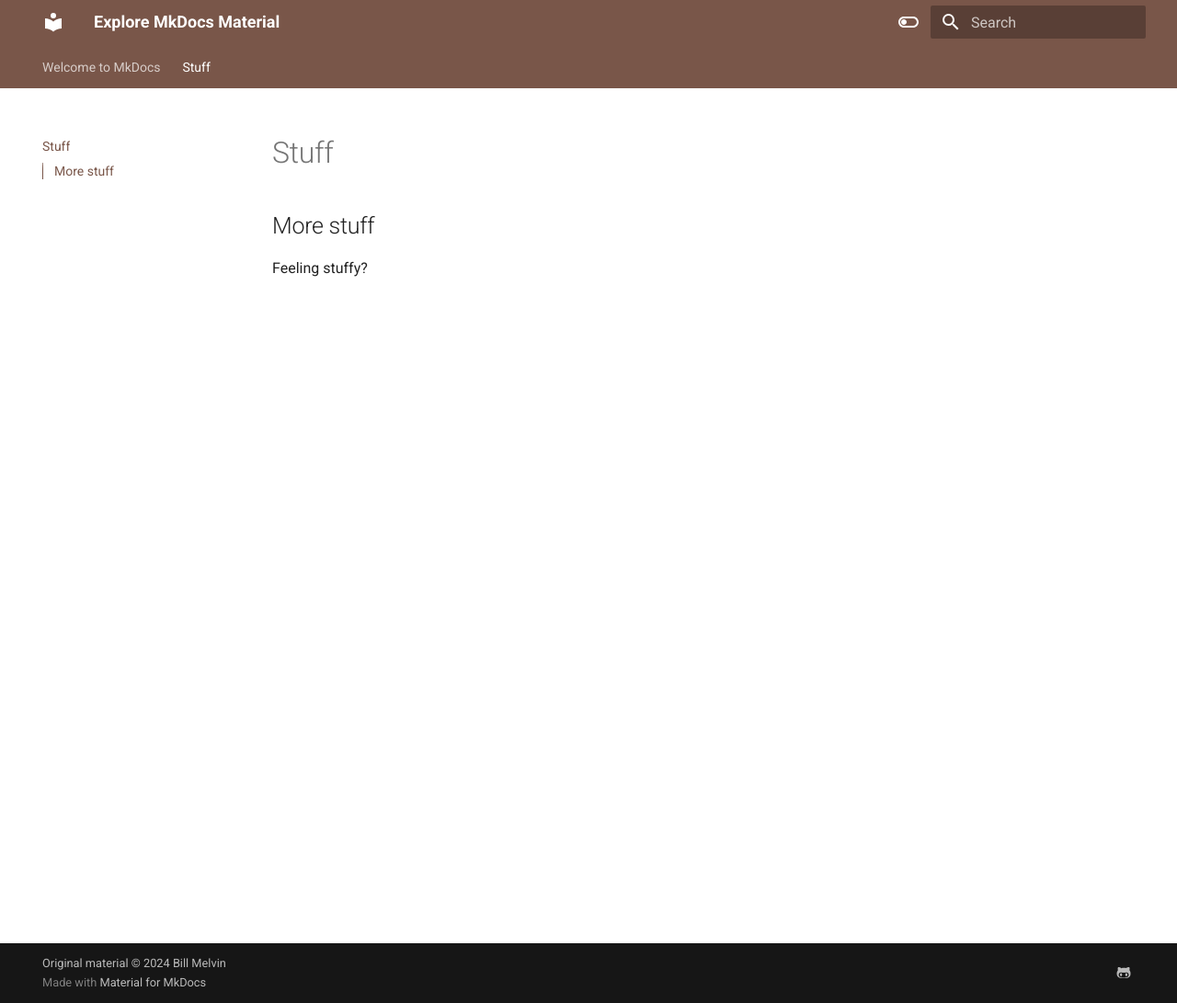
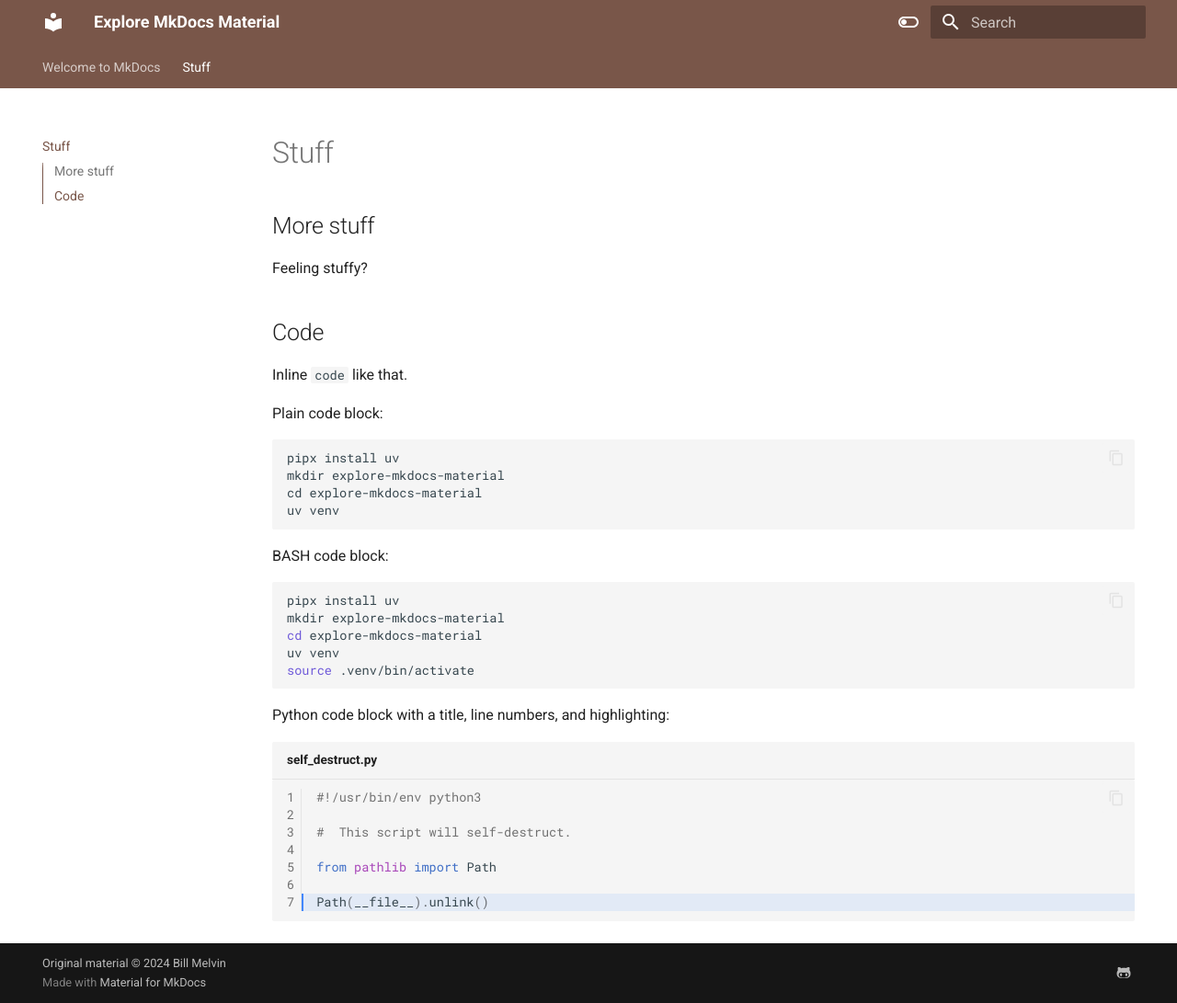
Before and after one commit to wmelvin/explore-mkdocs-material, an MkDocs documentation site: the page built from docs/stuff.md, in a window 1280 px wide and 1091 px high. Shown: the whole window at 92% size. Built offline with MkDocs 1.6.1 and Material for MkDocs 9.7.7, drawn with Linux system fonts in a browser that asks for light colours.

Commit message:
Add examples of code formatting and highlighting

````diff
--- a/docs/stuff.md
+++ b/docs/stuff.md
@@ -3,3 +3,39 @@
 ## More stuff
 
 Feeling stuffy?
+
+
+## Code
+
+Inline `code` like that.
+
+Plain code block:
+
+```
+pipx install uv
+mkdir explore-mkdocs-material
+cd explore-mkdocs-material
+uv venv
+```
+
+BASH code block:
+
+``` bash
+pipx install uv
+mkdir explore-mkdocs-material
+cd explore-mkdocs-material
+uv venv
+source .venv/bin/activate
+```
+
+Python code block with a title, line numbers, and highlighting:
+
+``` py title="self_destruct.py" linenums="1" hl_lines="7"
+#!/usr/bin/env python3
+
+#  This script will self-destruct.
+
+from pathlib import Path
+
+Path(__file__).unlink()
+```
````
